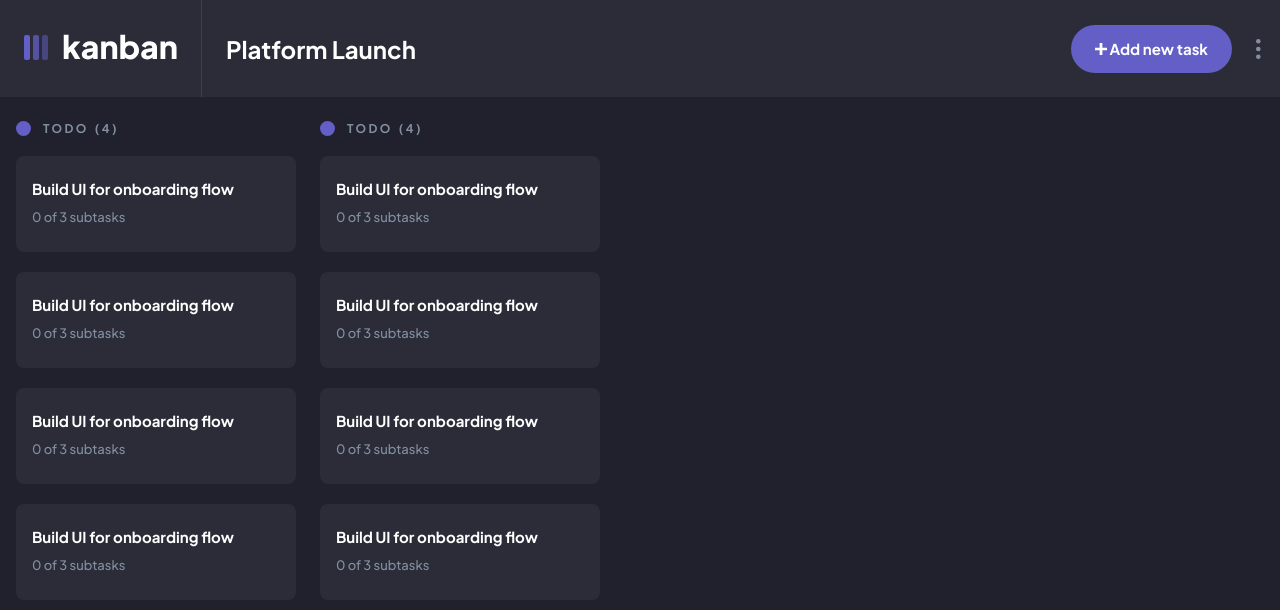
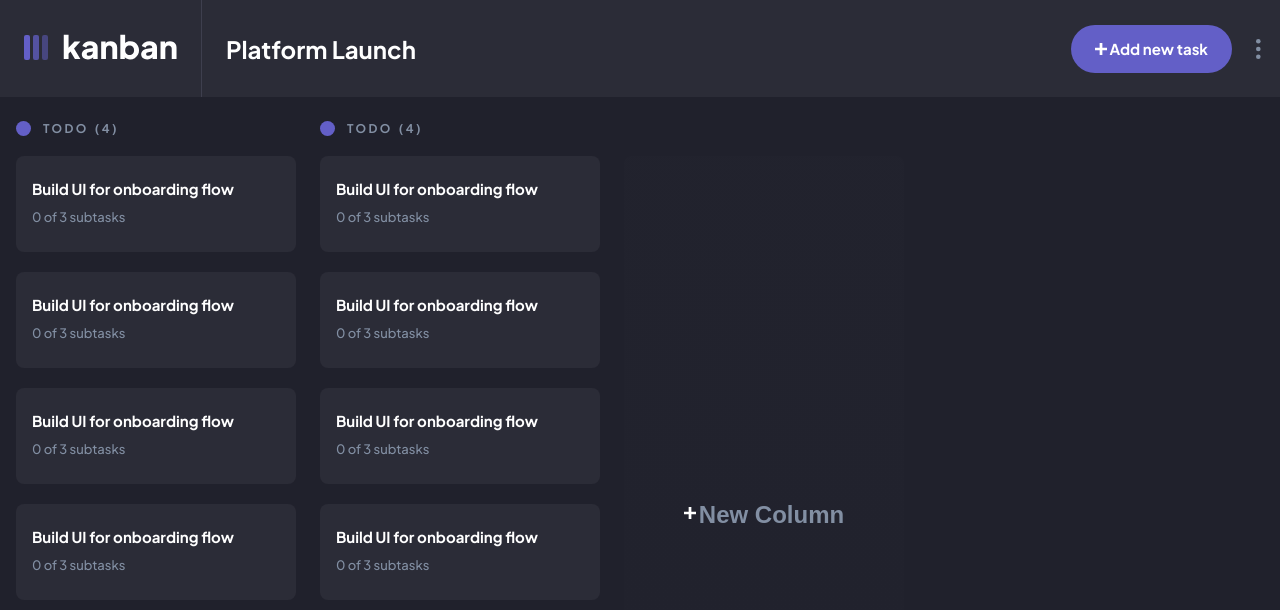
Before and after one commit to David-Henery4/Kanban-Task-Manager, a React (Create React App) app: page / in a window 1280 px wide. Shown: the top 610 px of the page. Built offline with nearby package versions, Linux system fonts and the light colour scheme.

Commit message:
add-new-column-ui

```diff
--- a/src/components/Board.js
+++ b/src/components/Board.js
@@ -1,5 +1,5 @@
 import React from "react";
-import { EmptyBoard, Column } from "../components";
+import { EmptyBoard, Column, NewColumn } from "../components";
 import {ViewTask, AddTask, AddBoard, Delete, MobileNav} from "../components/modal-components"
 import { AddTaskMobile, BoardIcon } from "../assets";
 
@@ -20,6 +20,8 @@ const Board = () => {
       <Column/>
       {/**/}
       <Column/>
+      {/**/}
+      <NewColumn/>
     </main>
   );
 };
--- /dev/null
+++ b/src/components/NewColumn.js
@@ -0,0 +1,15 @@
+import React from 'react'
+import {AddTaskMobile} from "../assets";
+
+const NewColumn = () => {
+  return (
+    <div className='new-column'>
+      <button className='new-column__btn'>
+        <span><AddTaskMobile/></span>
+        <p className='heading-xl'>New Column</p>
+      </button>
+    </div>
+  )
+}
+
+export default NewColumn
--- a/src/components/index.js
+++ b/src/components/index.js
@@ -5,6 +5,7 @@ import ColumnHeading from "./ColumnHeading";
 import ColumnTaskBox from "./ColumnTaskBox";
 import Column from "./Column";
 import Sidebar from "./Sidebar";
+import NewColumn from "./NewColumn";
 
 export {
   Navbar,
@@ -14,4 +15,5 @@ export {
   ColumnTaskBox,
   Column,
   Sidebar,
+  NewColumn,
 }
--- a/src/sass/abstracts/_variables.scss
+++ b/src/sass/abstracts/_variables.scss
@@ -38,6 +38,8 @@ $veryDarkGrey: #20212C;
 $linesDark: #3E3F4E;
 $black: #000112;
 $white: #FFFFFF;
+$shadedColor: rgba(43,44,55,13%);
+$shadedColorTwo: rgba(43,44,55,8%);
 
 // Font-family
 $fontFamily: 'Plus Jakarta Sans', sans-serif;
--- a/src/sass/components/_board.scss
+++ b/src/sass/components/_board.scss
@@ -2,11 +2,18 @@
 .board{
   position: relative;
   background-color: var(--backgroundColor);
-  min-width: 100%;
-  min-height: 100vh;
+  width: 100%;
+  height: 100vh;
+  // height: calc(100vh - 64px);
   overflow: auto;
   gap: 24px;
   padding: 24px 16px;
+  // @include respond (tab){
+  //   height: calc(100vh - 80px);
+  // }
+  // @include respond (lap){
+  //   height: calc(100vh - 97px);
+  // }
   &-empty{
     // padding: 0 16px;
     text-align: center;
--- /dev/null
+++ b/src/sass/components/_new-column.scss
@@ -0,0 +1,17 @@
+.new-column{
+  margin-top: 35px;
+  border-radius: 8px;
+  background: linear-gradient(to bottom, $shadedColor, $shadedColorTwo);
+  // opacity: 15%;
+  min-width: 280px;
+  height: calc(100% - 35px);
+  @include flex-cen-cen;
+  flex-direction: column;
+  &__btn{
+    @include flex-cen-cen;
+    background-color: transparent;
+    border: none;
+    gap: 3px;
+    color: $nonActiveFontColor;
+  }
+}
--- a/src/sass/components/_sidebar.scss
+++ b/src/sass/components/_sidebar.scss
@@ -1,5 +1,5 @@
 .sidebar{
-  min-height: 100vh;
+  height: 100vh;
   width: 0;
   min-width: 0px; // opens side
   // transform: translateX(0%);
--- a/src/sass/styles.scss
+++ b/src/sass/styles.scss
@@ -9,6 +9,7 @@
 @import "./components/navbar";
 @import "./components/board";
 @import "./components/column";
+@import "./components/new-column";
 @import "./components/sidebar";
 @import "./components/board-section";
 @import "./components/theme-toggle";
```
